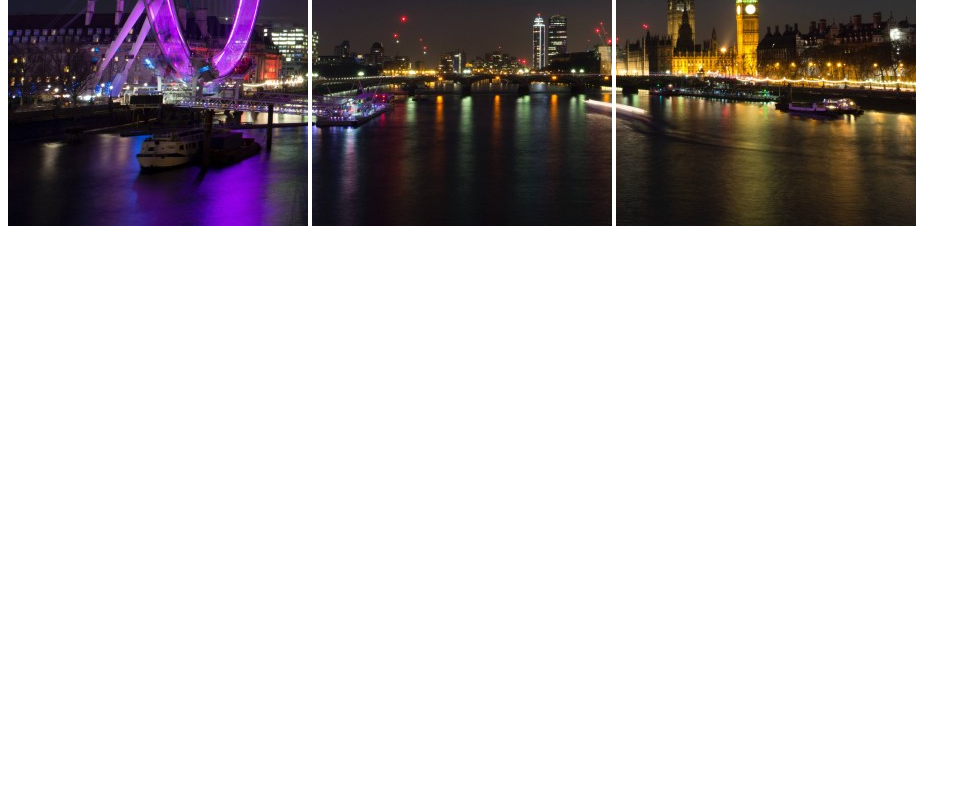
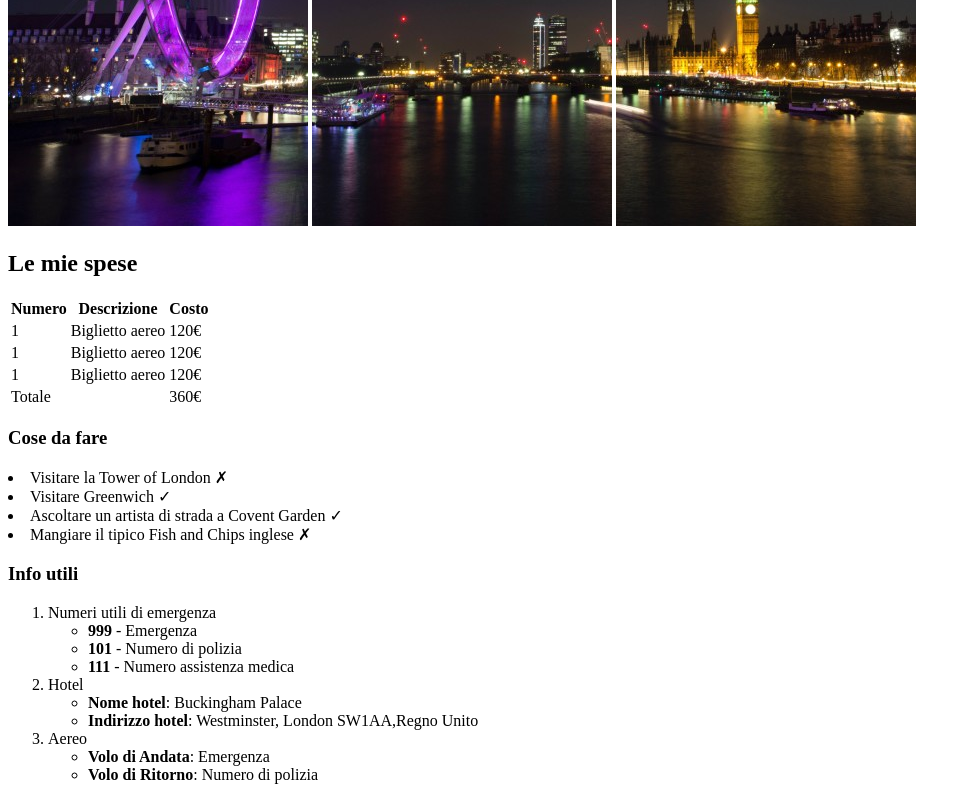
Before and after one commit to AntonioDattolo/html-london-trip, a plain HTML site: page index.html in a window 1280 px wide. Shown: the part 454-1254 px from the top of the page, without its empty margins (0-971 px from the left). Before the commit the page ends 800 px from the top, so only its background shows below. Drawn offline with Linux system fonts and the light colour scheme.

Commit message:
Compilazione sezione centrale

```diff
--- a/index.html
+++ b/index.html
@@ -16,6 +16,77 @@
     <!-- Sezione centrale (spese, lista do-it,info)  -->
 
     <main>
+        <h2>Le mie spese</h3>
+
+        <table>
+            <tr>
+             <th>Numero</th>
+             <th>Descrizione</th>
+             <th>Costo</th>
+            </tr>
+
+            <tr>
+                <td>1</td>
+                <td>Biglietto aereo</td>
+                <td>120€</td>
+            </tr>
+            <tr>
+                <td>1</td>
+                <td>Biglietto aereo</td>
+                <td>120€</td>
+            </tr>
+
+            <tr>
+                <td>1</td>
+                <td>Biglietto aereo</td>
+                <td>120€</td>
+            </tr>
+
+            <tr>
+                <td>Totale</td>
+                <td></td>
+                <td>360€</td>
+            </tr>
+        </table>
+
+        <h3>Cose da fare</h3>
+
+        <li>
+            Visitare la Tower of London &#10007;
+        </li>
+        <li>
+            Visitare Greenwich &#10003;
+        </li>
+        <li>
+            Ascoltare un artista di strada a Covent Garden &#10003;
+        </li>
+        <li>
+            Mangiare il tipico Fish and Chips inglese &#10007;
+        </li>
+
+        <h3>Info utili</h3>
+
+        <ol>
+            <li>
+                Numeri utili di emergenza
+                <ul><li><strong>999</strong> - Emergenza</li></ul>
+                <ul><li><strong>101</strong> - Numero di polizia</li></ul>
+                <ul><li><strong>111</strong> - Numero assistenza medica</li></ul>
+            </li>
+
+            <li>
+                Hotel
+                <ul><li><strong>Nome hotel</strong>: Buckingham Palace</li></ul>
+                <ul><li><strong>Indirizzo hotel</strong>: Westminster, London SW1AA,Regno Unito</li></ul>
+            </li>
+
+            <li>
+                Aereo
+                <ul><li><strong>Volo di Andata</strong>: Emergenza</li></ul>
+                <ul><li><strong>Volo di Ritorno</strong>: Numero di polizia</li></ul>
+            </li>
+
+        </ol>
 
     </main>
 
```
